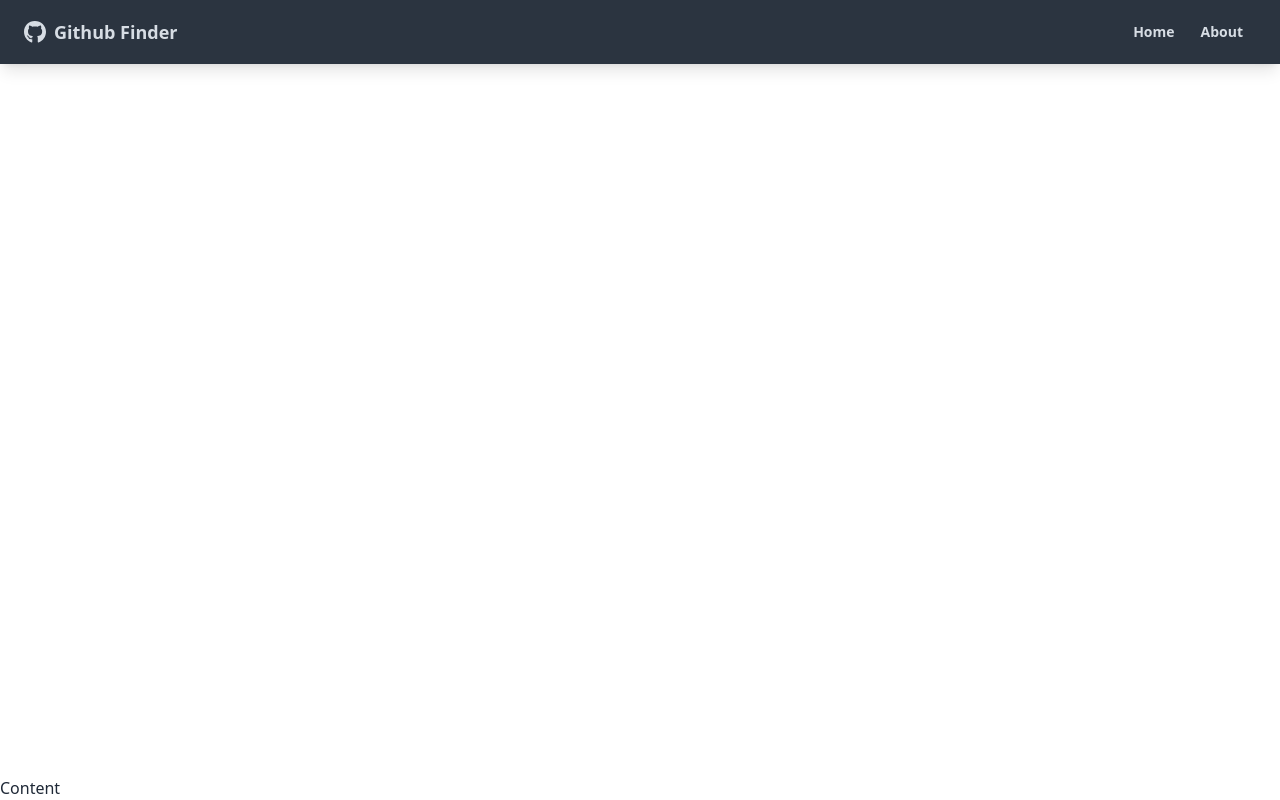
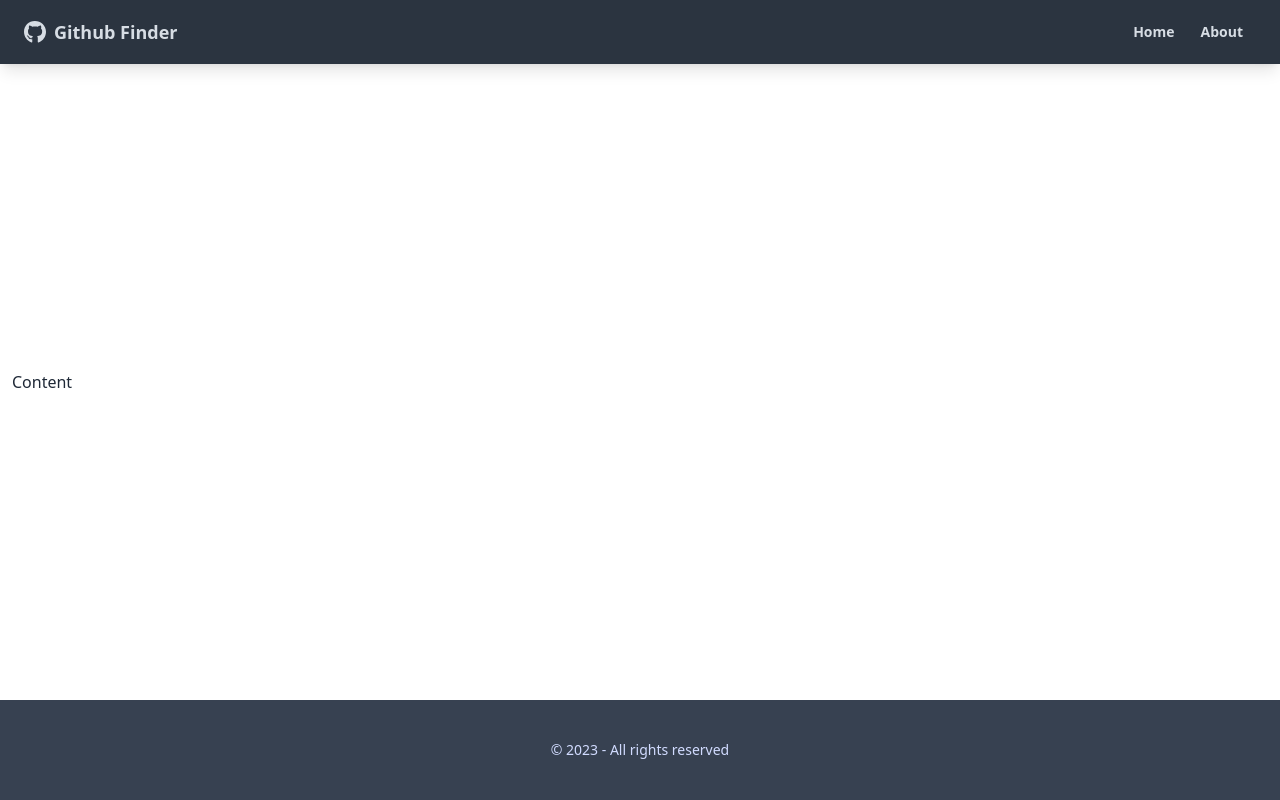
Before and after one commit to joexyjay/GitHub-Finder-App, a React app: page / in a window 1280 px wide. Built offline with nearby package versions, Linux system fonts and the light colour scheme; the HTML template or start-up script is replaced by a standard one.

Commit message:
add footer component

```diff
--- a/src/App.jsx
+++ b/src/App.jsx
@@ -1,14 +1,16 @@
 import { BrowserRouter as Router } from "react-router-dom"
 import Navbar from "./components/layouts/Navbar"
+import Footer from "./components/layouts/Footer"
 function App() {
 
   return (
     <Router>
       <div className="flex flex-col justify-between h-screen">
         <Navbar />
-        <main>
+        <main className="container mx-auto px-3 pb-12">
           Content
         </main>
+        <Footer />
       </div>
 
     </Router>
--- /dev/null
+++ b/src/components/layouts/Footer.jsx
@@ -0,0 +1,9 @@
+function Footer() {
+    const footerYear = new Date().getFullYear()
+  return (
+    <footer className="footer p-10 bg-gray-700 text-primary-content footer-center">
+        <p>&copy; {footerYear} - All rights reserved</p>
+    </footer>
+  )
+}
+export default Footer
```
